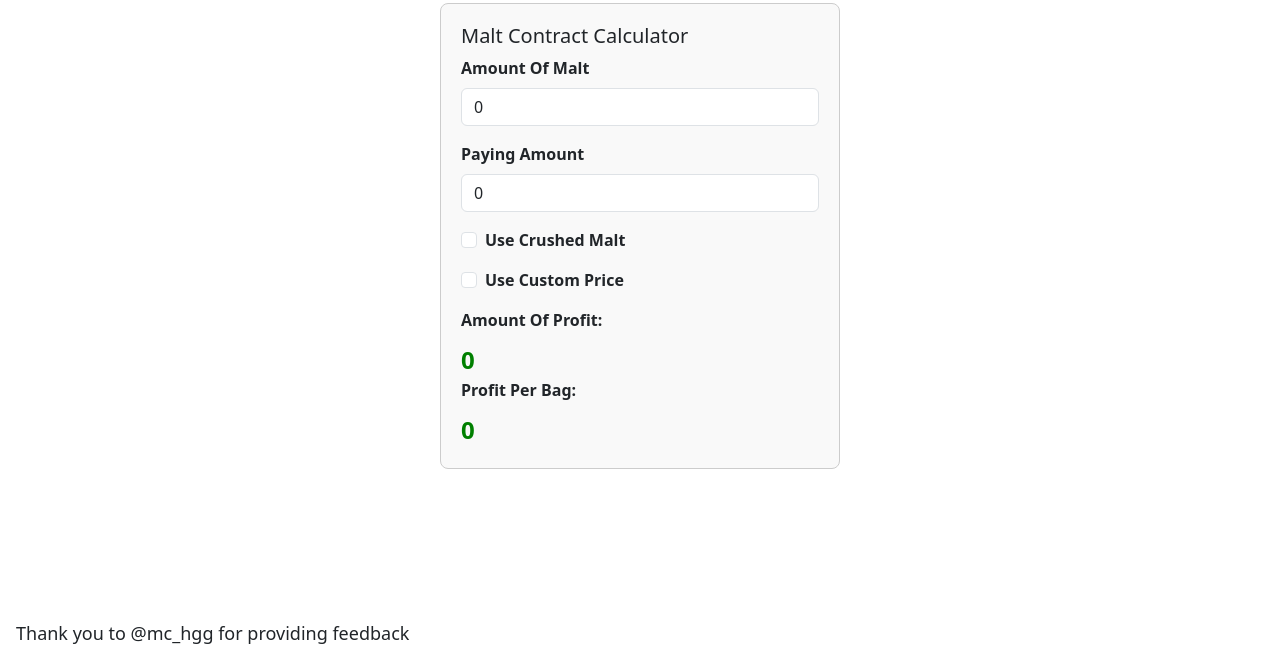
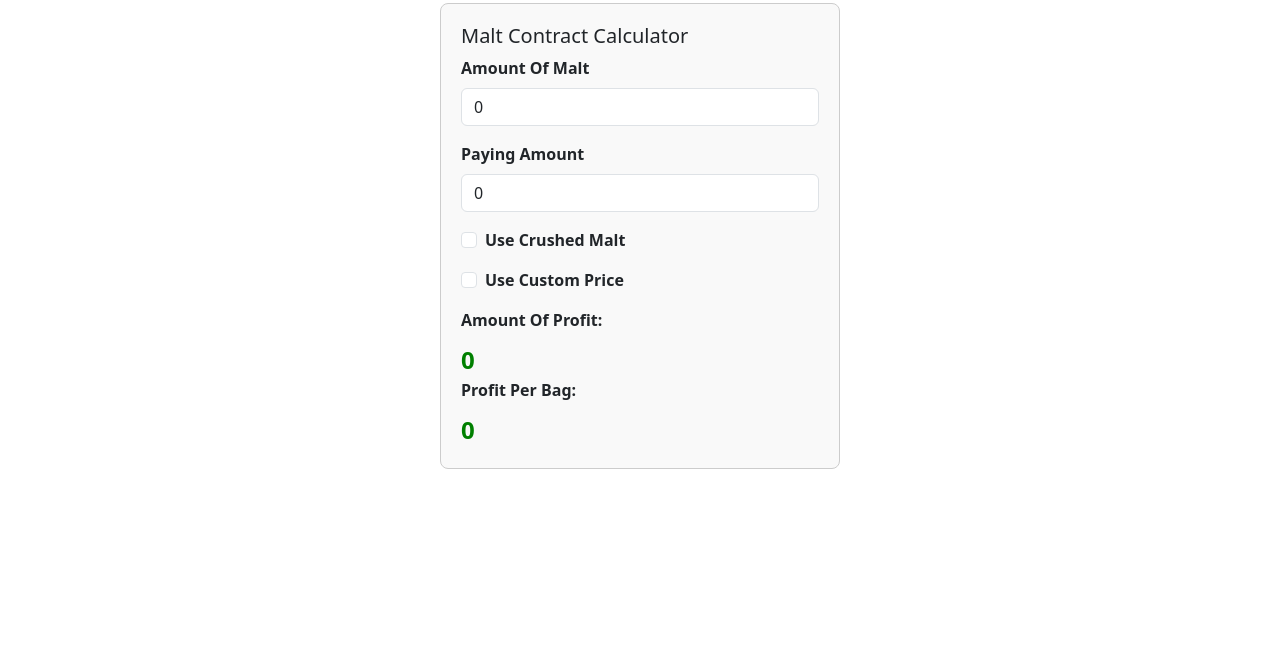
Before and after one commit to crystalcoding9999/crystalcoding9999.github.io, a plain HTML site: page bf_calculator.html in a window 1280 px wide. Shown: the part 145-800 px from the top of the page. Drawn offline with nearby package versions, Linux system fonts and the light colour scheme.

Commit message:
Update bf_calculator.html

```diff
--- a/bf_calculator.html
+++ b/bf_calculator.html
@@ -99,7 +99,7 @@
         </form>
     </div>
 
-    <div class="bottomleft"><h8>Thank you to @mc_hgg for providing feedback</h8></div>
+    <!--<div class="bottomleft"><h8>Thank you to @mc_hgg for providing feedback</h8></div>-->
 
     <script>
         // Malt Contract Calculator Script
```
